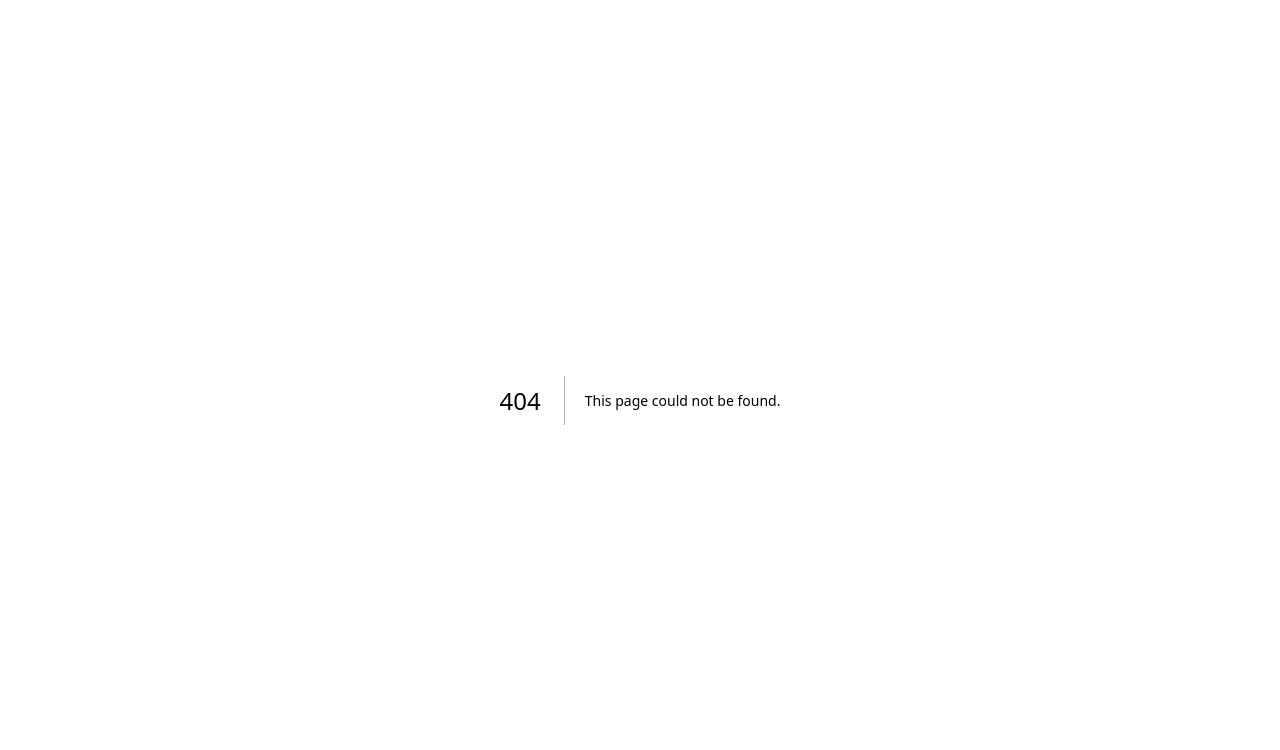
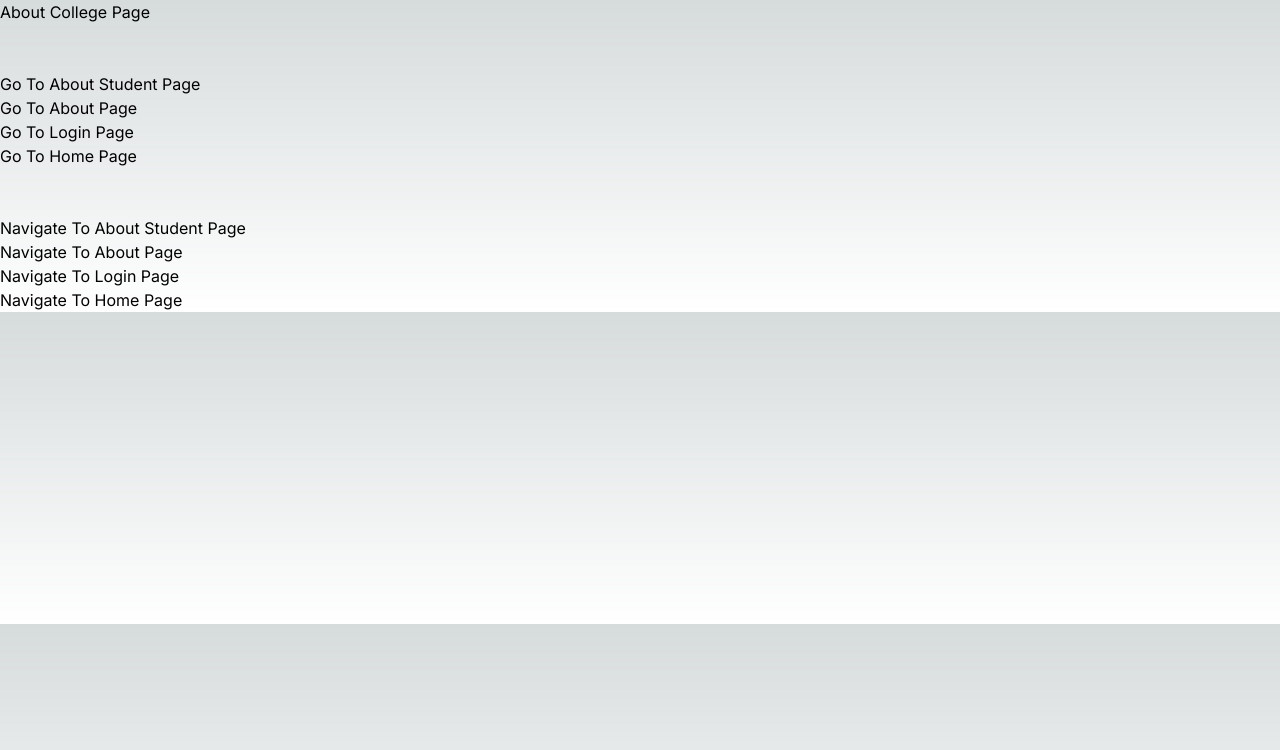
Before and after one commit to amitroy497/full-next-study, a Next.js app: page /about/aboutCollege in a window 1280 px wide. Before the commit this address had no page. Shown: the top 750 px of the page. Built offline with nearby package versions, Linux system fonts and the light colour scheme.

Commit message:
3. Nested Routing

```diff
--- /dev/null
+++ b/src/app/about/aboutCollege/page.tsx
@@ -0,0 +1,44 @@
+'use client';
+import Link from 'next/link';
+import { useRouter } from 'next/navigation';
+
+const AboutCollegePage = () => {
+	const router = useRouter();
+	const handleNavigation: any = (path: string) => {
+		router.push(path);
+	};
+	return (
+		<>
+			<h1>About College Page</h1>
+			<br />
+			<br />
+			<Link href='/about/aboutStudent'>Go To About Student Page</Link>
+			<br />
+			<Link href='/about'>Go To About Page</Link>
+			<br />
+			<Link href='/login'>Go To Login Page</Link>
+			<br />
+			<Link href='/'>Go To Home Page</Link>
+			<br />
+			<br />
+			<br />
+			<button onClick={() => handleNavigation('/about/aboutStudent')}>
+				Navigate To About Student Page
+			</button>
+			<br />
+			<button onClick={() => handleNavigation('/about')}>
+				Navigate To About Page
+			</button>
+			<br />
+			<button onClick={() => handleNavigation('/login')}>
+				Navigate To Login Page
+			</button>
+			<br />
+			<button onClick={() => handleNavigation('/')}>
+				Navigate To Home Page
+			</button>
+		</>
+	);
+};
+
+export default AboutCollegePage;
--- /dev/null
+++ b/src/app/about/aboutStudent/page.tsx
@@ -0,0 +1,44 @@
+'use client';
+import Link from 'next/link';
+import { useRouter } from 'next/navigation';
+
+const AboutStudentPage = () => {
+	const router = useRouter();
+	const handleNavigation: any = (path: string) => {
+		router.push(path);
+	};
+	return (
+		<>
+			<h1>About Student Page</h1>
+			<br />
+			<br />
+			<Link href='/about/aboutCollege'>Go To About College Page</Link>
+			<br />
+			<Link href='/about'>Go To About Page</Link>
+			<br />
+			<Link href='/login'>Go To Login Page</Link>
+			<br />
+			<Link href='/'>Go To Home Page</Link>
+			<br />
+			<br />
+			<br />
+			<button onClick={() => handleNavigation('/about/aboutCollege')}>
+				Navigate To About College Page
+			</button>
+			<br />
+			<button onClick={() => handleNavigation('/about')}>
+				Navigate To About Page
+			</button>
+			<br />
+			<button onClick={() => handleNavigation('/login')}>
+				Navigate To Login Page
+			</button>
+			<br />
+			<button onClick={() => handleNavigation('/')}>
+				Navigate To Home Page
+			</button>
+		</>
+	);
+};
+
+export default AboutStudentPage;
--- a/src/app/about/page.tsx
+++ b/src/app/about/page.tsx
@@ -14,12 +14,26 @@ const AboutPage = () => {
 			<Link href='/'>Go To Home Page</Link>
 			<br />
 			<br />
+			<Link href='/about/aboutStudent'>Go To About Student Page</Link>
+			<br />
+			<br />
+			<Link href='/about/aboutCollege'>Go To About College Page</Link>
+			<br />
+			<br />
 			<br />
 			<button onClick={() => router.push('/login')}>
 				Navigate To Login Page
 			</button>
 			<br />
 			<button onClick={() => router.push('/')}>Navigagte To Home Page</button>
+			<br />
+			<button onClick={() => router.push('/about/aboutStudent')}>
+				Navigate To About Student Page
+			</button>
+			<br />
+			<button onClick={() => router.push('/about/aboutCollege')}>
+				Navigate To About College Page
+			</button>
 		</>
 	);
 };
--- a/src/app/login/page.tsx
+++ b/src/app/login/page.tsx
@@ -14,12 +14,26 @@ const LoginPage = () => {
 			<Link href='/'>Go To Home Page</Link>
 			<br />
 			<br />
+			<Link href='/about/aboutStudent'>Go To About Student Page</Link>
+			<br />
+			<br />
+			<Link href='/about/aboutCollege'>Go To About College Page</Link>
+			<br />
+			<br />
 			<br />
 			<button onClick={() => router.push('/about')}>
 				Navigate To About Page
 			</button>
 			<br />
 			<button onClick={() => router.push('/')}>Navigate To Home Page</button>
+			<br />
+			<button onClick={() => router.push('/about/aboutStudent')}>
+				Navigate To About Student Page
+			</button>
+			<br />
+			<button onClick={() => router.push('/about/aboutCollege')}>
+				Navigate To About College Page
+			</button>
 		</>
 	);
 };
--- a/src/app/page.tsx
+++ b/src/app/page.tsx
@@ -15,6 +15,12 @@ export default function Home() {
 			<Link href='/about'>Go To About Page</Link>
 			<br />
 			<br />
+			<Link href='/about/aboutStudent'>Go To About Student Page</Link>
+			<br />
+			<br />
+			<Link href='/about/aboutCollege'>Go To About College Page</Link>
+			<br />
+			<br />
 			<br />
 			<button onClick={() => router.push('/login')}>
 				Navigate To Login Page
@@ -23,6 +29,14 @@ export default function Home() {
 			<button onClick={() => router.push('/about')}>
 				Navigate To About Page
 			</button>
+			<br />
+			<button onClick={() => router.push('/about/aboutStudent')}>
+				Navigate To About Student Page
+			</button>
+			<br />
+			<button onClick={() => router.push('/about/aboutCollege')}>
+				Navigate To About College Page
+			</button>
 		</main>
 	);
 }
```
